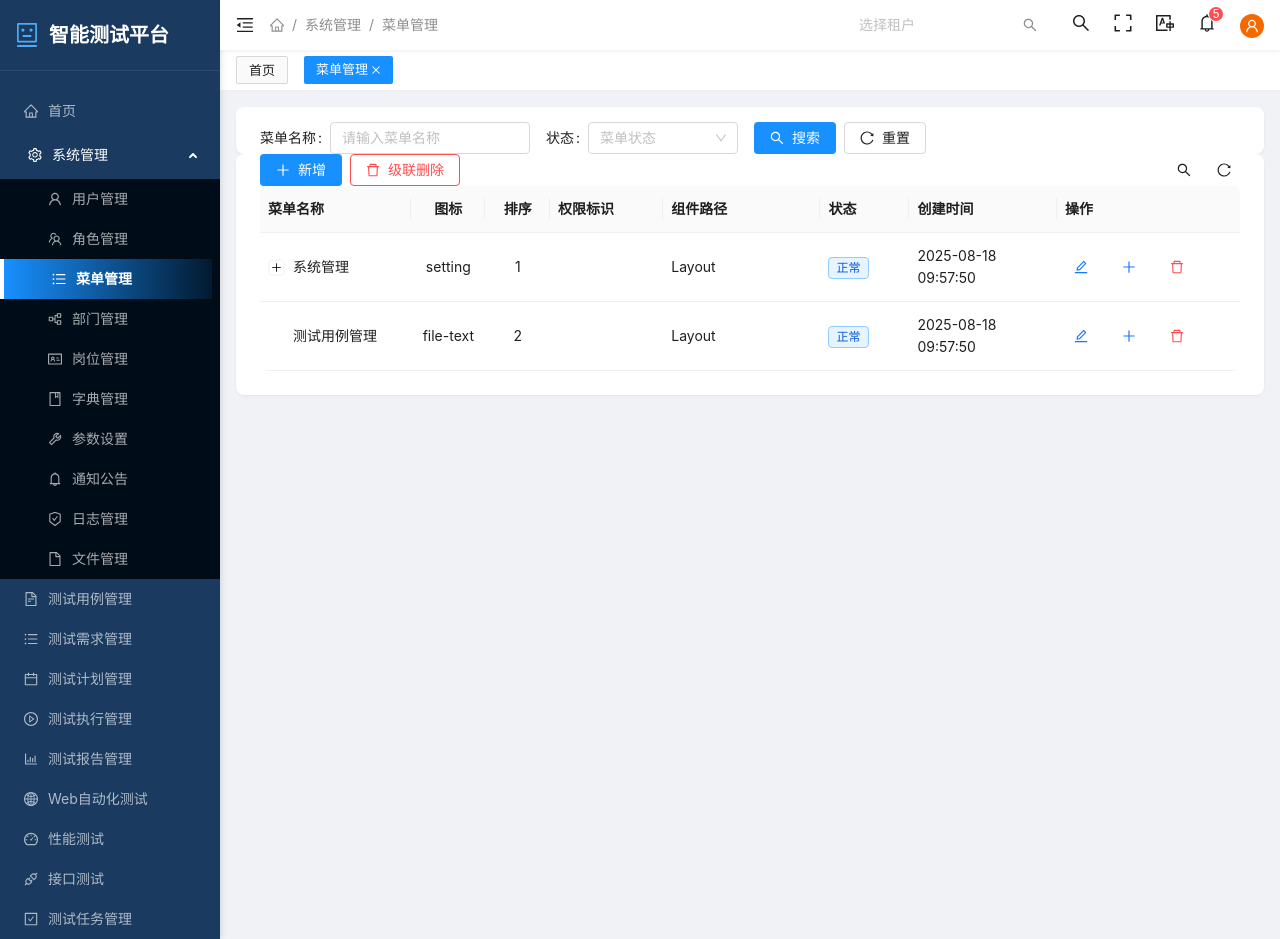
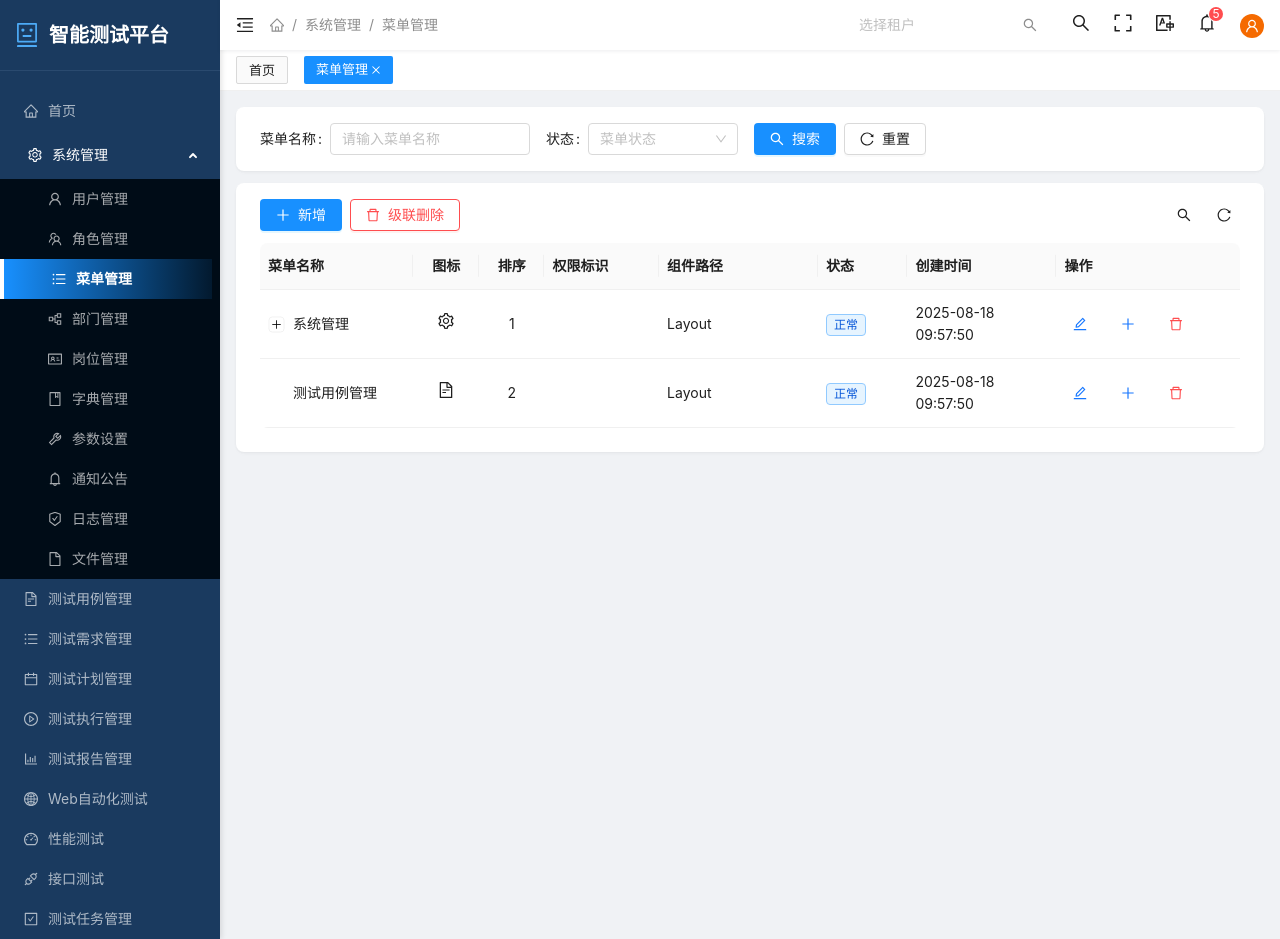
Before and after one commit to zljie/pocTMP, a Next.js app: page /system/menu in a window 1280 px wide. Built offline with nearby package versions, Linux system fonts and the light colour scheme; what @ant-design/nextjs-registry would draw is missing.

Commit message:
feat(system-menu): improve spacing and add icon picker

```diff
--- a/src/app/system/menu/page.tsx
+++ b/src/app/system/menu/page.tsx
@@ -23,6 +23,24 @@ import {
   PlusOutlined,
   DeleteOutlined,
   EditOutlined,
+  HomeOutlined,
+  SettingOutlined,
+  UserOutlined,
+  TeamOutlined,
+  UnorderedListOutlined,
+  FileTextOutlined,
+  CalendarOutlined,
+  BarChartOutlined,
+  GlobalOutlined,
+  ApiOutlined,
+  DashboardOutlined,
+  CheckSquareOutlined,
+  BellOutlined,
+  ToolOutlined,
+  PartitionOutlined,
+  IdcardOutlined,
+  BookOutlined,
+  FileOutlined,
 } from '@ant-design/icons';
 import type { ColumnsType } from 'antd/es/table';
 import MainLayout from '@/components/layout/MainLayout';
@@ -120,6 +138,32 @@ const initialData: MenuType[] = [
   },
 ];
 
+const iconOptions = [
+  { value: 'home', label: '首页', icon: <HomeOutlined /> },
+  { value: 'setting', label: '设置', icon: <SettingOutlined /> },
+  { value: 'user', label: '用户', icon: <UserOutlined /> },
+  { value: 'team', label: '角色/团队', icon: <TeamOutlined /> },
+  { value: 'unordered-list', label: '列表/菜单', icon: <UnorderedListOutlined /> },
+  { value: 'file-text', label: '文档', icon: <FileTextOutlined /> },
+  { value: 'calendar', label: '日历', icon: <CalendarOutlined /> },
+  { value: 'bar-chart', label: '报表', icon: <BarChartOutlined /> },
+  { value: 'global', label: '全局', icon: <GlobalOutlined /> },
+  { value: 'api', label: '接口', icon: <ApiOutlined /> },
+  { value: 'dashboard', label: '仪表盘', icon: <DashboardOutlined /> },
+  { value: 'check-square', label: '任务', icon: <CheckSquareOutlined /> },
+  { value: 'bell', label: '通知', icon: <BellOutlined /> },
+  { value: 'tool', label: '工具', icon: <ToolOutlined /> },
+  { value: 'partition', label: '部门', icon: <PartitionOutlined /> },
+  { value: 'idcard', label: '岗位', icon: <IdcardOutlined /> },
+  { value: 'book', label: '字典', icon: <BookOutlined /> },
+  { value: 'file', label: '文件', icon: <FileOutlined /> },
+];
+
+const iconMap: Record<string, React.ReactNode> = iconOptions.reduce<Record<string, React.ReactNode>>((acc, item) => {
+  acc[item.value] = item.icon;
+  return acc;
+}, {});
+
 export default function MenuPage() {
   const [form] = Form.useForm();
   const [searchForm] = Form.useForm();
@@ -194,6 +238,11 @@ export default function MenuPage() {
       key: 'icon',
       width: 80,
       align: 'center',
+      render: (icon: string) => (
+        <span style={{ display: 'inline-flex', alignItems: 'center', justifyContent: 'center', fontSize: 16 }}>
+          {iconMap[icon] || '-'}
+        </span>
+      ),
     },
     {
       title: '排序',
@@ -261,7 +310,7 @@ export default function MenuPage() {
   return (
     <MainLayout title="菜单管理">
       <div className="p-4">
-        <Card bordered={false} className="mb-4" bodyStyle={{ padding: '15px 24px 0' }}>
+        <Card bordered={false} style={{ marginBottom: 12 }} bodyStyle={{ padding: '16px 24px' }}>
           <Form form={searchForm} layout="inline">
             <Form.Item name="name" label="菜单名称">
               <Input placeholder="请输入菜单名称" allowClear style={{ width: 200 }} />
@@ -285,8 +334,8 @@ export default function MenuPage() {
           </Form>
         </Card>
 
-        <Card bordered={false} bodyStyle={{ padding: '0 24px 24px' }}>
-          <div className="mb-4 pt-4 flex justify-between items-center">
+        <Card bordered={false} bodyStyle={{ padding: '16px 24px 24px' }}>
+          <div className="flex justify-between items-center" style={{ marginBottom: 12 }}>
             <Space>
               <Button type="primary" icon={<PlusOutlined />} onClick={() => handleAdd()}>
                 新增
@@ -338,7 +387,23 @@ export default function MenuPage() {
             </Form.Item>
 
             <Form.Item name="icon" label="菜单图标">
-              <Input placeholder="点击选择图标" />
+              <Select
+                placeholder="请选择图标"
+                allowClear
+                showSearch
+                optionFilterProp="label"
+                options={iconOptions.map((item) => ({
+                  value: item.value,
+                  label: (
+                    <Space size={8}>
+                      <span style={{ display: 'inline-flex', alignItems: 'center', fontSize: 16 }}>
+                        {item.icon}
+                      </span>
+                      <span>{item.label}</span>
+                    </Space>
+                  ),
+                }))}
+              />
             </Form.Item>
 
             <Form.Item
```
